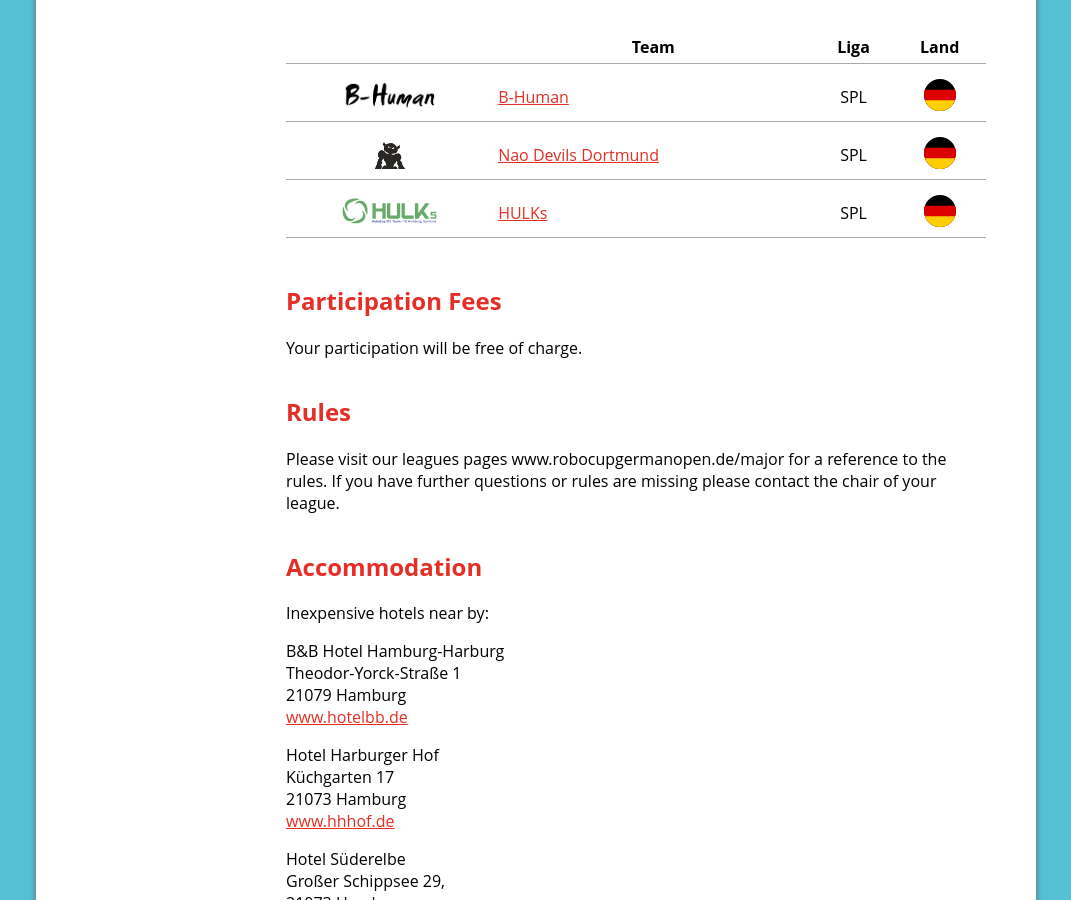
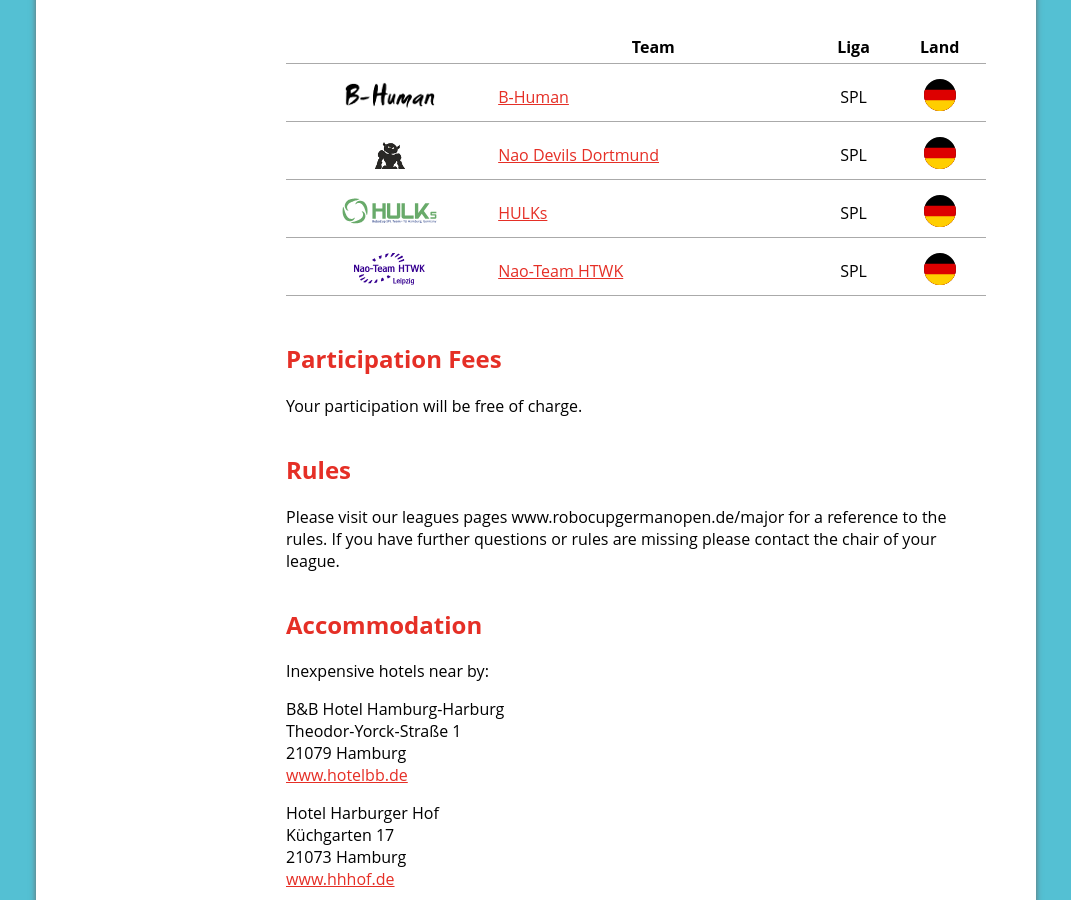
Before and after one commit to RHOrga/rhorga.github.io, a Jekyll site: the page built from 2018/en/teams.md, in a window 1280 px wide and 900 px high, scrolled down 588 px. Shown: the whole window, without its empty margins (104-1175 px from the left). Built offline with Jekyll 4.4.1, drawn with Linux system fonts in a browser that asks for light colours.

Commit message:
Add htwk to the registered teams

```diff
--- a/2018/en/teams.md
+++ b/2018/en/teams.md
@@ -19,6 +19,7 @@ Please submit your registration as soon as possible to help us simplify planning
 | ![](/assets/img/teams/B-Human.png){: height="32"} | [B-Human](https://www.b-human.de) | SPL | ![DE](/assets/img/de.svg) |
 | ![](/assets/img/teams/Nao Devils Dortmund.png){: height="32"} | [Nao Devils Dortmund](https://naodevils.de/) | SPL | ![DE](/assets/img/de.svg) |
 | ![](/assets/img/teams/HULKs.svg){: height="32"} | [HULKs](https://hulks.de) | SPL | ![DE](/assets/img/de.svg) |
+| ![](/assets/img/teams/Nao-Team HTWK.svg){: height="32"} | [Nao-Team HTWK](http://www.htwk-robots.de) | SPL | ![DE](/assets/img/de.svg) |
 {: class="teams"}
 
 ## Participation Fees
```
